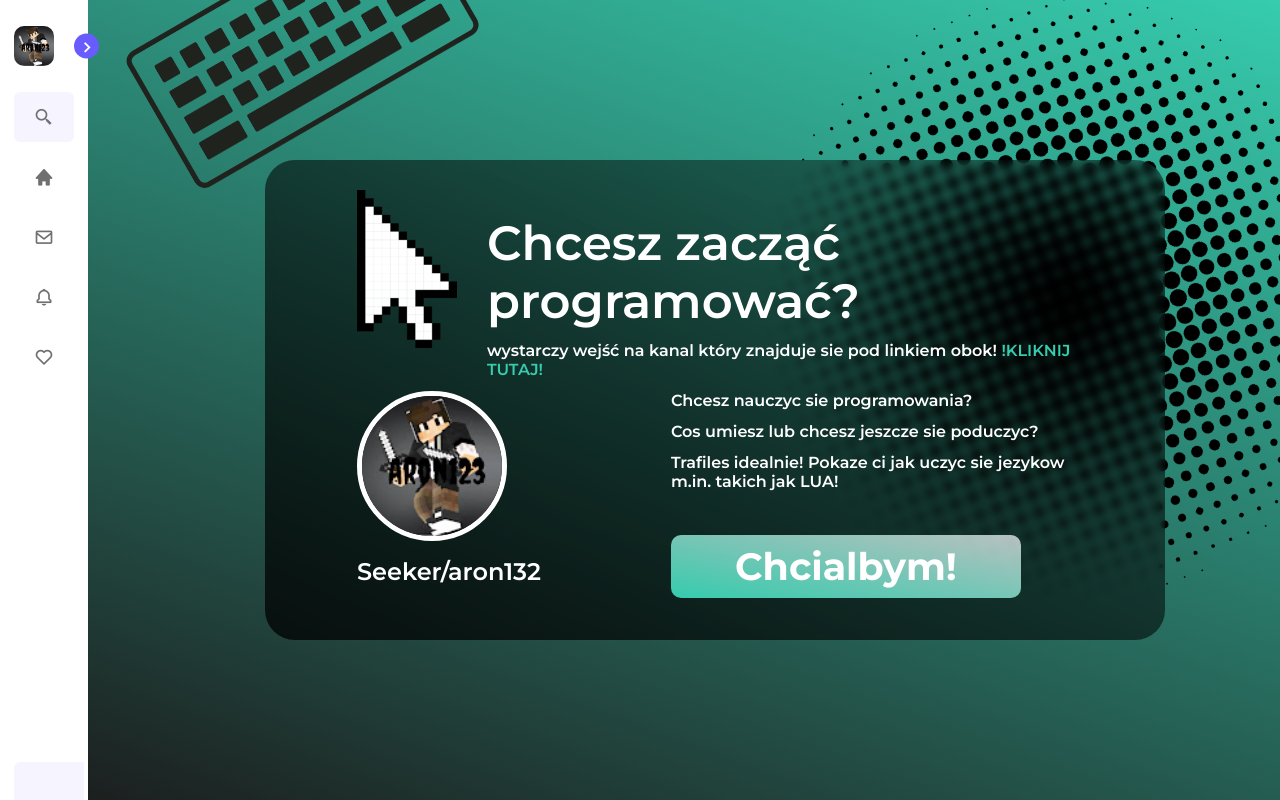
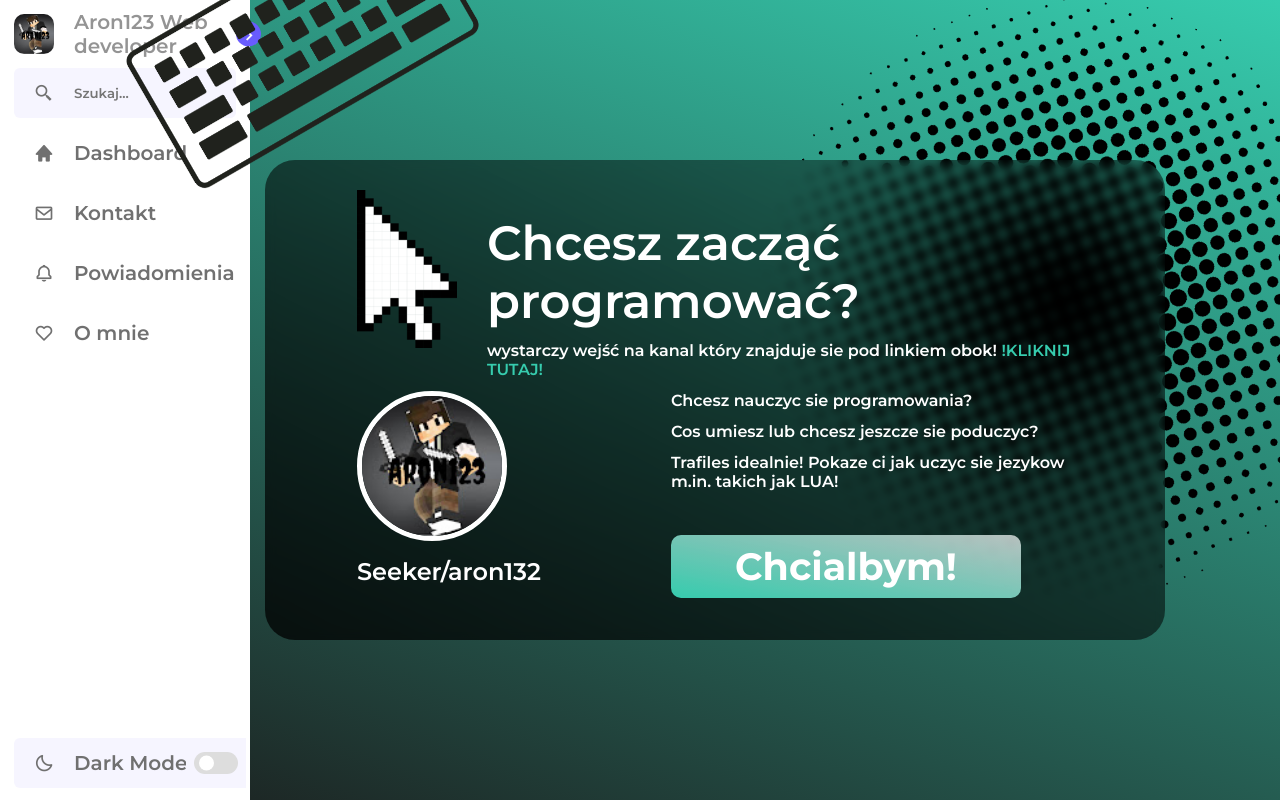
Before and after one commit to Seekerinlua/Seekerinlua.github.io, a plain HTML site: page index.html in a window 1280 px wide. Both pictures are taken after a click on the icon 86 px from the left and 46 px from the top of the page. Shown: the top 800 px of the page. Drawn offline with nearby package versions, Linux system fonts and the light colour scheme.

Commit message:
Add files via upload

```diff
--- a/kontakt.html
+++ b/kontakt.html
@@ -43,6 +43,6 @@
         </form>
     </div>
     </div>
-
+    <script src="script.js"></script>
 </body>
 </html>
--- a/script.js
+++ b/script.js
@@ -1,14 +1,15 @@
-const body = document.querySelector("body")
-      sidebar = document.querySelector(".sidebar"),
-      toggle = document.querySelector(".toggle"),
-      searcBtn = document.querySelector(".searchbox"),
-      modeSwitch = document.querySelector(".toggle-switch"),
-      modeText = document.querySelector(".mode-text");
+const body = document.querySelector("body"),
+      sidebar = body.querySelector(".sidebar"),
+      toggle = body.querySelector(".toggle"),
+      searchBtn = body.querySelector(".search-box"),
+      modeSwitch = body.querySelector(".toggle-switch"),
+      modeText = body.querySelector(".mode-text");
 
       toggle.addEventListener("click", () =>{
-        body.classList.toggle("close");
-      });
+          sidebar.classList.toggle("close");
+      })
+
 
       modeSwitch.addEventListener("click", () =>{
         body.classList.toggle("dark");
-      });
+      })
--- a/styles.css
+++ b/styles.css
@@ -328,6 +328,8 @@ header .image-text .header text {
 }
 
 
+
+
 .search-box input{
     height: 100%;
     width: 100%;
```
